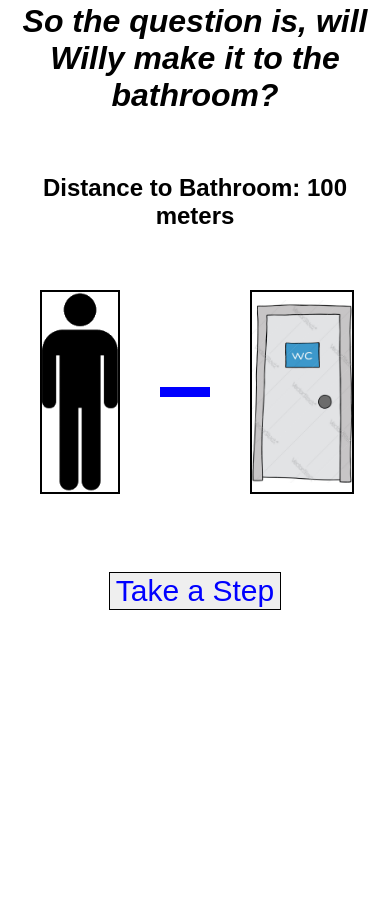
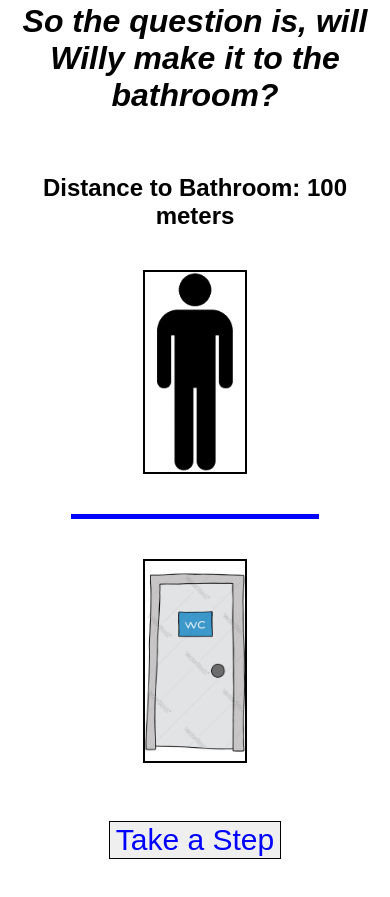
Before and after one commit to dtiffany/Learn-Calc, a plain HTML site: page PageList/page1.html in a window 390 px wide. Shown: the part 892-1789 px from the top of the page. Before the commit the page ends 1596 px from the top, so only its background shows below. Drawn offline with Linux system fonts and the light colour scheme.

Commit message:
Playing with Page1 activity

```diff
--- a/calcPage.css
+++ b/calcPage.css
@@ -30,21 +30,34 @@ img.willy {
 }
 
 
-div.container {
+.container {
     display: flex;
     align-items: center;
     justify-content: space-between;
-    gap: 20px;
-    max-width: 100%;
-    padding: 20px;
+    width: 100%;
+    padding: 0 20px;
+    box-sizing: border-box;
 }
 
-div.blue-line {
+.blue-line {
     height: 10px;
     background-color: blue;
     flex-grow: 1;
-    min-width: 50px;
-    max-width: 100%;
+    transition: width 0.5s ease;
+    margin: 0 20px;
+}
+
+
+@media (max-width: 600px) {
+    .container {
+        flex-direction: column;
+    }
+
+    .blue-line {
+        width: 80%;
+        height: 5px;
+        margin: 20px 0;
+    }
 }
 
 
```
